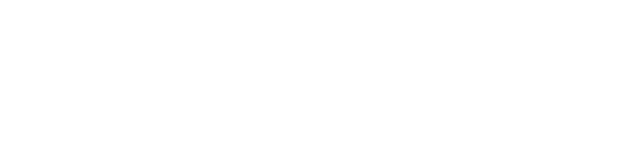
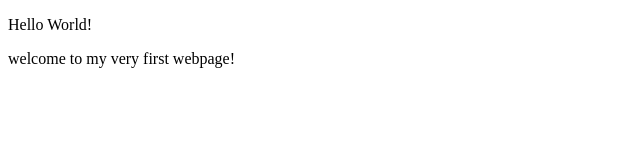
Before and after one commit to Anillab/My-First-Website, a plain HTML site: page my-first-webpage.html in a window 1280 px wide. Shown: the whole page, without its empty margins (0-640 px from the left). Drawn offline with Linux system fonts and the light colour scheme.

Commit message:
Addittion of the p tag

```diff
--- a/my-first-webpage.html
+++ b/my-first-webpage.html
@@ -4,5 +4,7 @@
   <title>My first webpage!</title>
 </head>
 <body>
+  <p>Hello World!</p>
+  <p>welcome to my very first webpage!</p>
 </body>
 </html>
```
